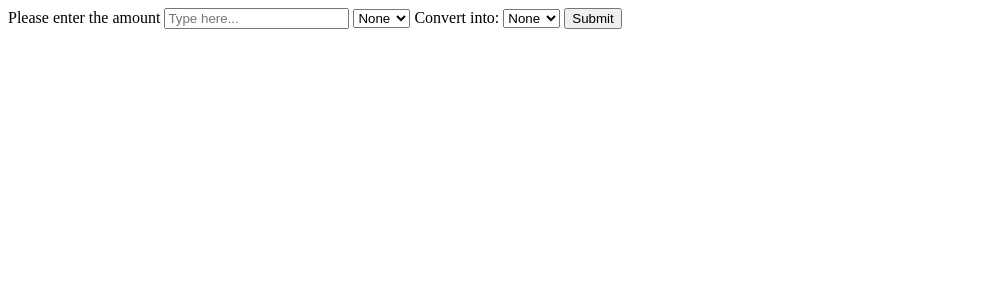
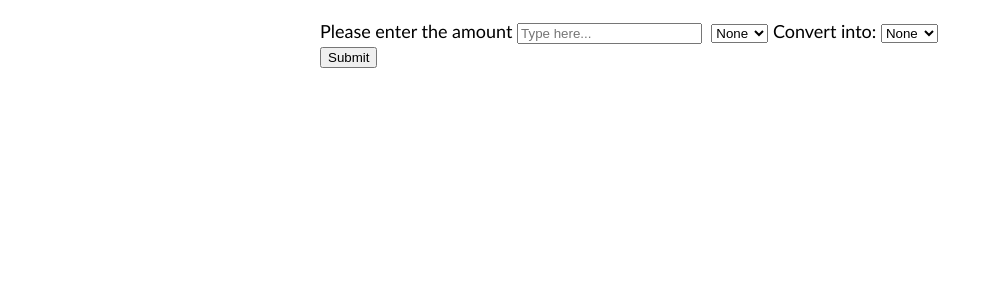
Before and after one commit to Sieglindevwb/travel-calculator, a PHP site: page / in a window 1280 px wide. Shown: the top 300 px of the page, without its empty margins (0-993 px from the left). Run offline with PHP 8.4, Linux system fonts and the light colour scheme.

Commit message:
Add css to webpage

```diff
--- /dev/null
+++ b/css/style.css
@@ -0,0 +1,14 @@
+body {
+  width: 50%;
+  margin: auto;
+  margin-top: 20px;
+  font-family: 'Gill Sans', 'Gill Sans MT', Calibri, 'Trebuchet MS', sans-serif;
+}
+
+form {
+  font-size: 18px;
+}
+
+label {
+  display: inline-block;
+}
--- a/index.php
+++ b/index.php
@@ -4,6 +4,7 @@
     <meta charset="UTF-8">
     <meta name="viewport" content="width=device-width, initial-scale=1.0">
     <title>The Dream</title>
+    <link rel= "stylesheet" href= "./css/style.css">
 </head>
 <body>
     <form action="includes/formhandler.php" method="post">
```
